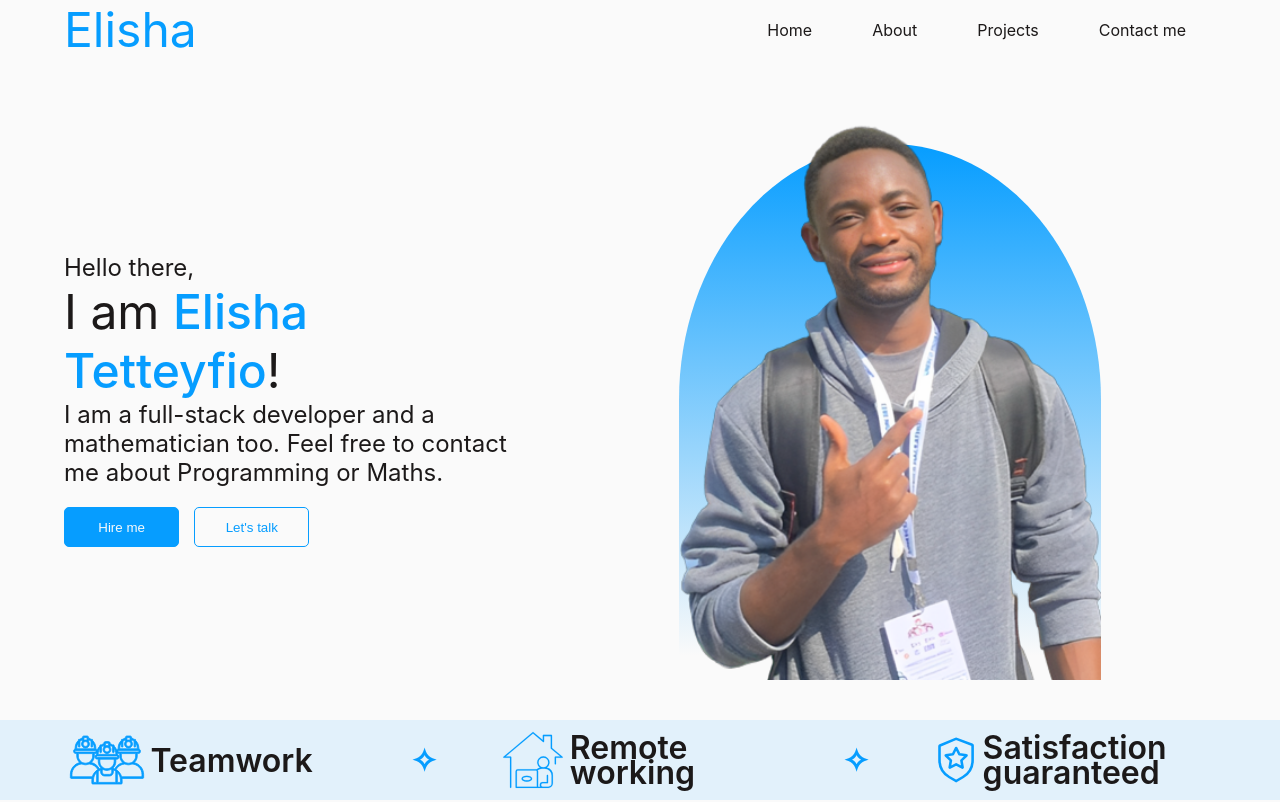
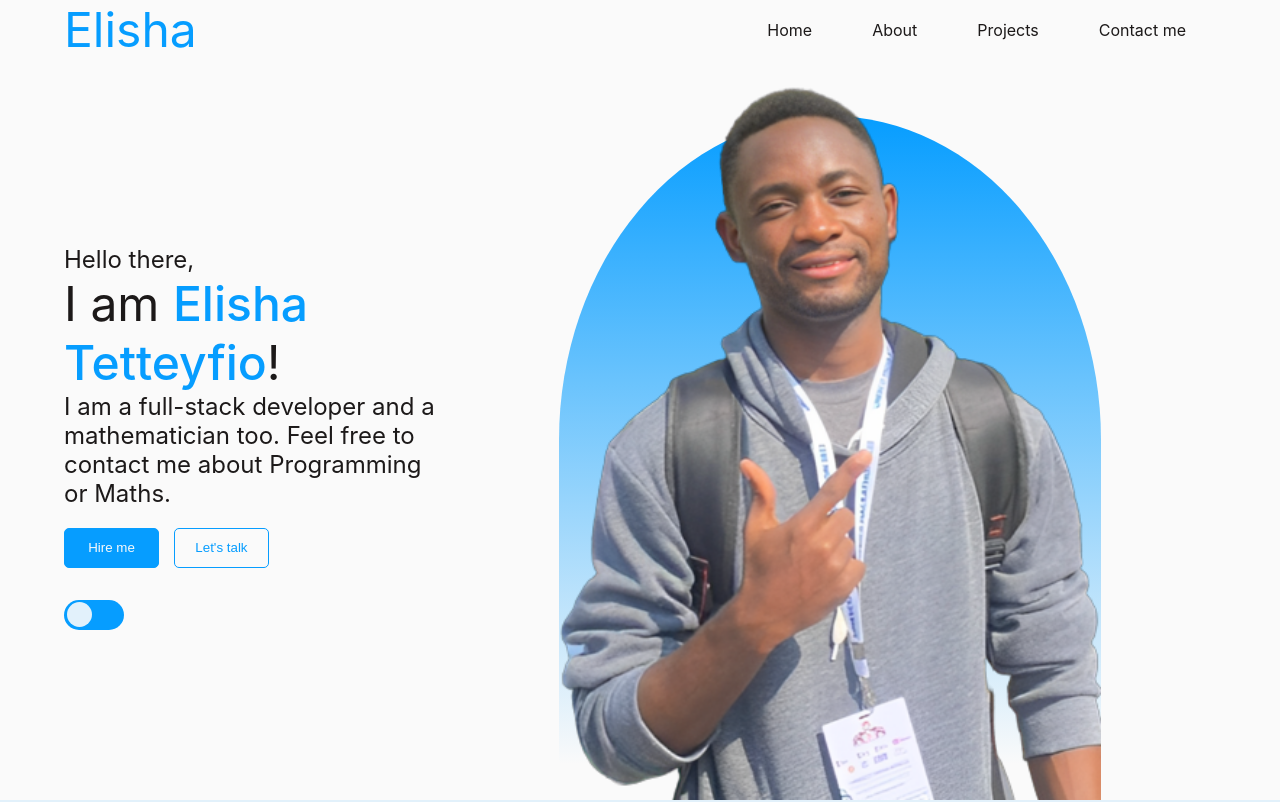
Before and after one commit to Elisha-Tetteyfio/my-portfolio1, a React (Create React App) app: page / in a window 1280 px wide. Shown: the top 802 px of the page. Built offline with nearby package versions, Linux system fonts and the light colour scheme.

Commit message:
Add toggle button to switch theme

```diff
--- a/src/segments/Contact.module.css
+++ b/src/segments/Contact.module.css
@@ -95,7 +95,8 @@ form {
 
 ::placeholder {
   font-size: 1rem;
-  color: var(--secondary)70;
+  color: var(--secondary);
+  opacity: 0.5;
 }
 
 .formButton {
--- a/src/segments/Intro.js
+++ b/src/segments/Intro.js
@@ -1,11 +1,18 @@
-import React from "react";
 import styles from "./Intro.module.css"
 import im from "../images/t1.png"
 import teamwork from "../images/icons/teamwork.svg"
 import remote from "../images/icons/remote-work.svg"
 import satisfaction from "../images/icons/satisfaction.svg"
+import { useDispatch} from "react-redux";
+import { changeTheme } from "../store/reducer";
 
 const Intro = () => {
+  const dispatch = useDispatch();
+
+  const change = () => {
+    dispatch(changeTheme())
+  }
+
   return(
     <div id="home" className={styles.home}>
       <div className={styles.intro}>
@@ -24,6 +31,10 @@ const Intro = () => {
               <button className={styles.introButton}>Let's talk</button>
             </a>
           </div>
+          <label className={styles.toggle}  >
+            <input type="checkbox" onClick={change}/>
+            <span/>
+          </label>
         </div>
         <div className={`${styles.introRight} ${styles.tablet}`}>
           <img src={im} alt="Me" className={styles.deskOnly}/>
--- a/src/segments/Intro.module.css
+++ b/src/segments/Intro.module.css
@@ -8,7 +8,7 @@
 }
 
 .intro {
-  height: 80vh;
+  height: 90vh;
   width: 90%;
   margin: 10vh auto auto auto;
   display: flex;
@@ -46,9 +46,50 @@
   margin-right: 15px;
 }
 
+.toggle {
+  position: relative;
+  display: inline-block;
+  width: 60px;
+  height: 30px;
+  border-radius: 30px;
+  margin-top: 2rem;
+}
+
+.toggle input {
+  display: none;
+}
+
+.toggle span {
+  position: absolute;
+  cursor: pointer;
+  top: 0;
+  left: 0;
+  right: 0;
+  bottom: 0;
+  background: var(--secondary);
+  transition: 0.4s;
+  border-radius: 30px;
+}
+
+.toggle span:before {
+  position: absolute;
+  content: "";
+  height: 25px;
+  width: 25px;
+  left: 3px;
+  bottom: 2.6px;
+  background-color: var(--lightSecondary);
+  border-radius: 50%;
+  transition: 0.4s;
+}
+
+.toggle input:checked + span:before {
+  transform: translateX(30px);
+}
+
 .introRight {
   background-image: linear-gradient(var(--secondary), var(--bgColor));
-  height: 80%;
+  height: 90%;
   border-radius: 50% 50% 0 0;
   display: flex;
   justify-content: center;
@@ -57,7 +98,7 @@
 }
 
 .introRight > img {
-  height: 70vh;
+  height: 90vh;
 }
 
 .introDown {
--- a/src/store/reducer.js
+++ b/src/store/reducer.js
@@ -1,7 +1,7 @@
 const time = new Date().getHours();
 let lightTheme;
 
-const setTheme = () => {
+const setDefaultTheme = () => {
   if(6<time && time<18){
     lightTheme=true;
   }else{
@@ -9,7 +9,13 @@ const setTheme = () => {
   }
 }
 
-setTheme();
+setDefaultTheme();
+
+export const changeTheme = () => {
+  return {
+    type: "CHANGE"
+  }
+}
 
 const isLightTheme = (state = lightTheme, action) => {
   switch(action.type){
```
